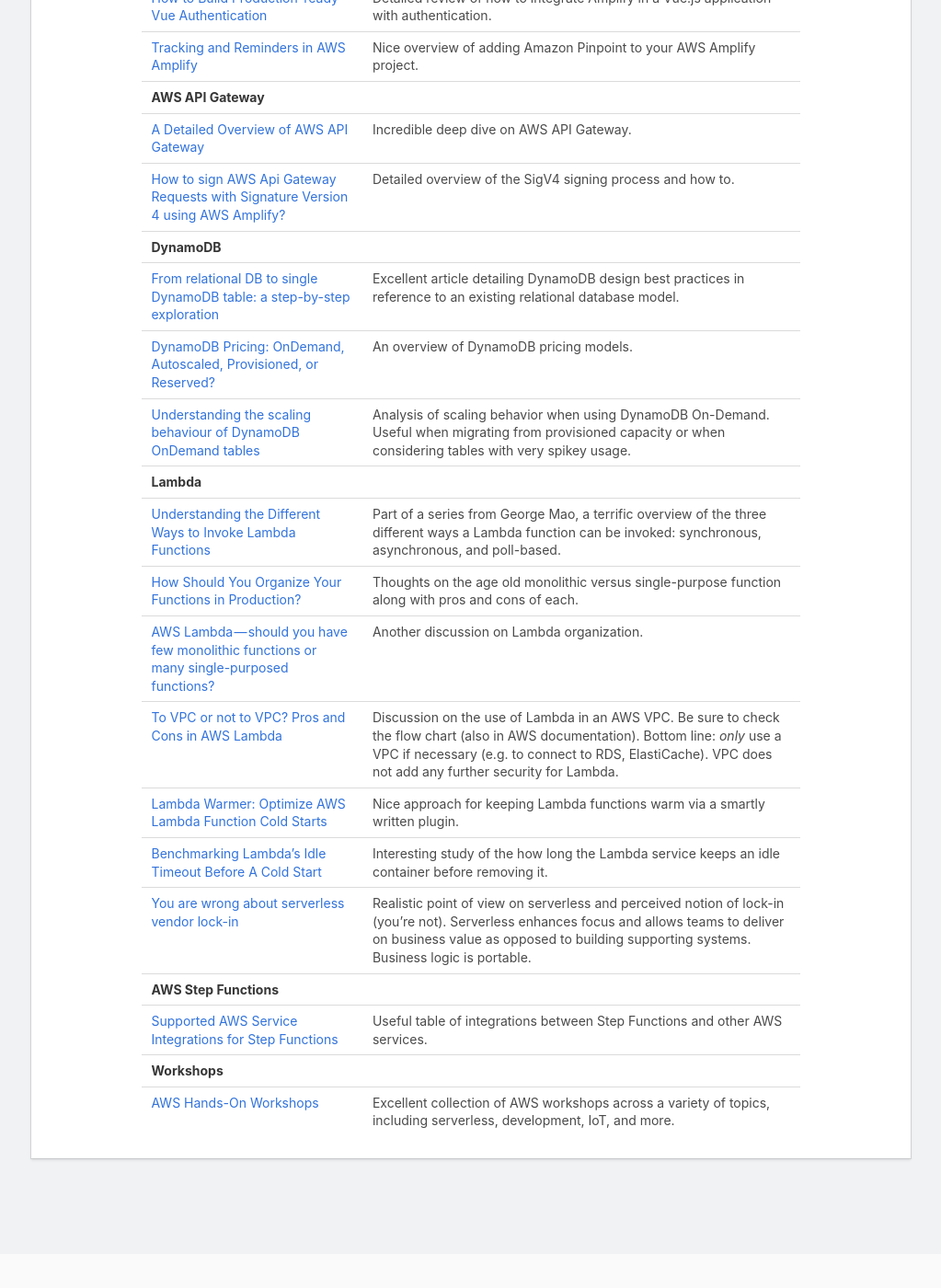
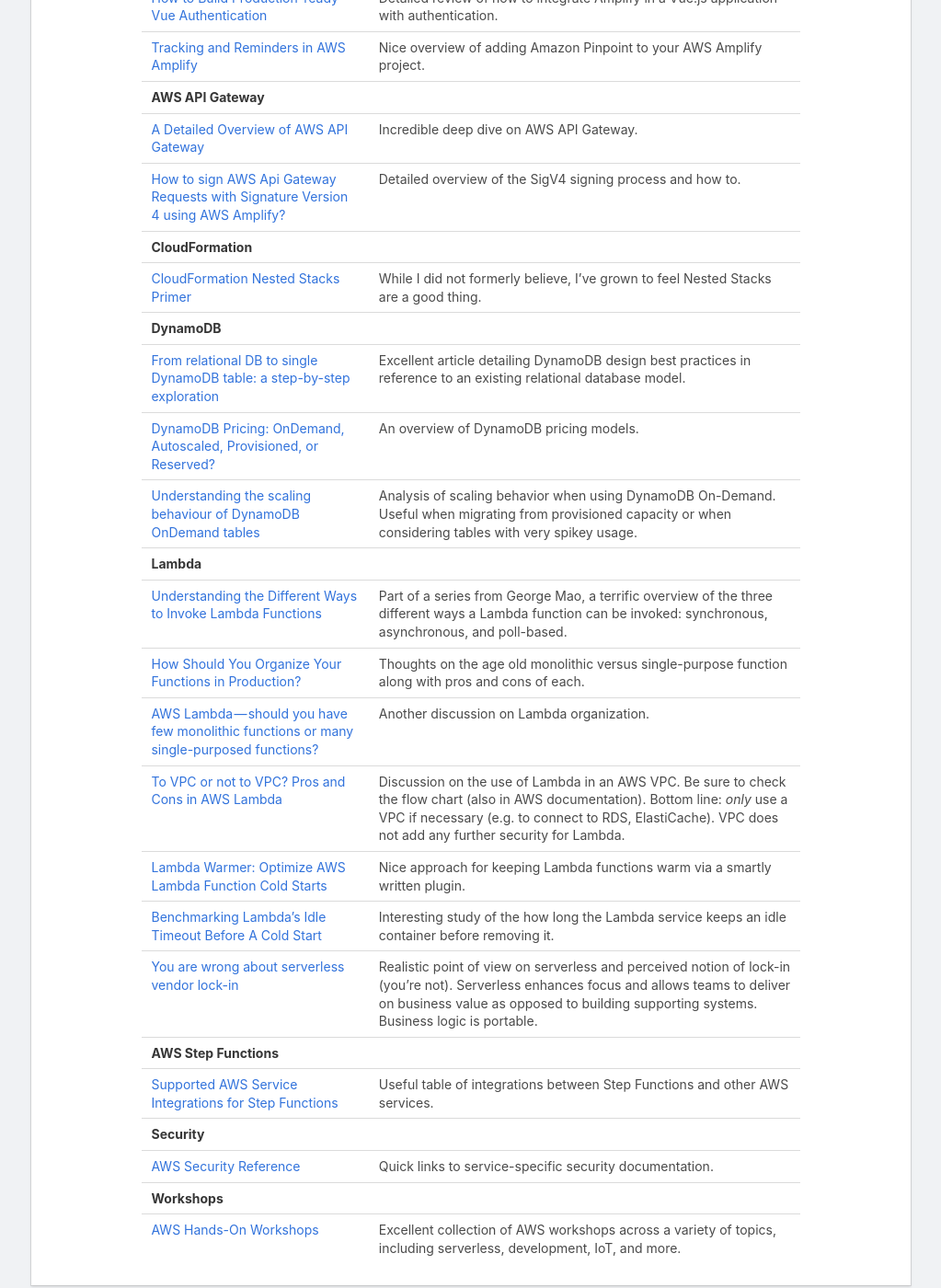
Before and after one commit to jkahn117/iamjkahn-blog, a Jekyll site: the page built from aws-resources.md, in a window 1280 px wide and 1400 px high, scrolled down 753 px. Shown: the whole window at 92% size, without its empty margins (128-1151 px from the left). Built offline with Jekyll 4.4.1, drawn with Linux system fonts in a browser that asks for light colours; nearby versions of some CDN libraries.

Commit message:
Update resources; add Amplify build config

```diff
--- a/aws-resources.md
+++ b/aws-resources.md
@@ -16,6 +16,8 @@ A selection of my favorite AWS resources on various topics...
 | **AWS API Gateway** |
 | [A Detailed Overview of AWS API Gateway](https://www.alexdebrie.com/posts/api-gateway-elements/) | Incredible deep dive on AWS API Gateway. |
 | [How to sign AWS Api Gateway Requests with Signature Version 4 using AWS Amplify?](https://jun711.github.io/aws/how-to-sign-api-gateway-requests-with-signature-version-4-using-aws-amplify/) | Detailed overview of the SigV4 signing process and how to. |
+| **CloudFormation** |
+| [CloudFormation Nested Stacks Primer](https://www.trek10.com/blog/cloudformation-nested-stacks-primer/) | While I did not formerly believe, I've grown to feel Nested Stacks are a good thing. |
 | **DynamoDB** |
 | [From relational DB to single DynamoDB table: a step-by-step exploration](https://www.trek10.com/blog/dynamodb-single-table-relational-modeling/) | Excellent article detailing DynamoDB design best practices in reference to an existing relational database model. |
 | [DynamoDB Pricing: OnDemand, Autoscaled, Provisioned, or Reserved?](https://www.trek10.com/blog/findev-dynamodb-pricing-analysis/) | An overview of DynamoDB pricing models. |
@@ -30,5 +32,7 @@ A selection of my favorite AWS resources on various topics...
 | [You are wrong about serverless vendor lock-in](https://lumigo.io/blog/you-are-wrong-about-serverless-vendor-lock-in/) | Realistic point of view on serverless and perceived notion of lock-in (you're not). Serverless enhances focus and allows teams to deliver on business value as opposed to building supporting systems. Business logic is portable. |
 | **AWS Step Functions** |
 | [Supported AWS Service Integrations for Step Functions](https://docs.aws.amazon.com/step-functions/latest/dg/connect-supported-services.html) | Useful table of integrations between Step Functions and other AWS services. |
+| **Security** |
+| [AWS Security Reference](https://docs.aws.amazon.com/security/) | Quick links to service-specific security documentation. |
 | **Workshops** |
 | [AWS Hands-On Workshops](https://github.com/angelarw/aws-hands-on-workshops) | Excellent collection of AWS workshops across a variety of topics, including serverless, development, IoT, and more. |
```
Also changed, not shown: amplify.yml (added, +28 -0 lines).
